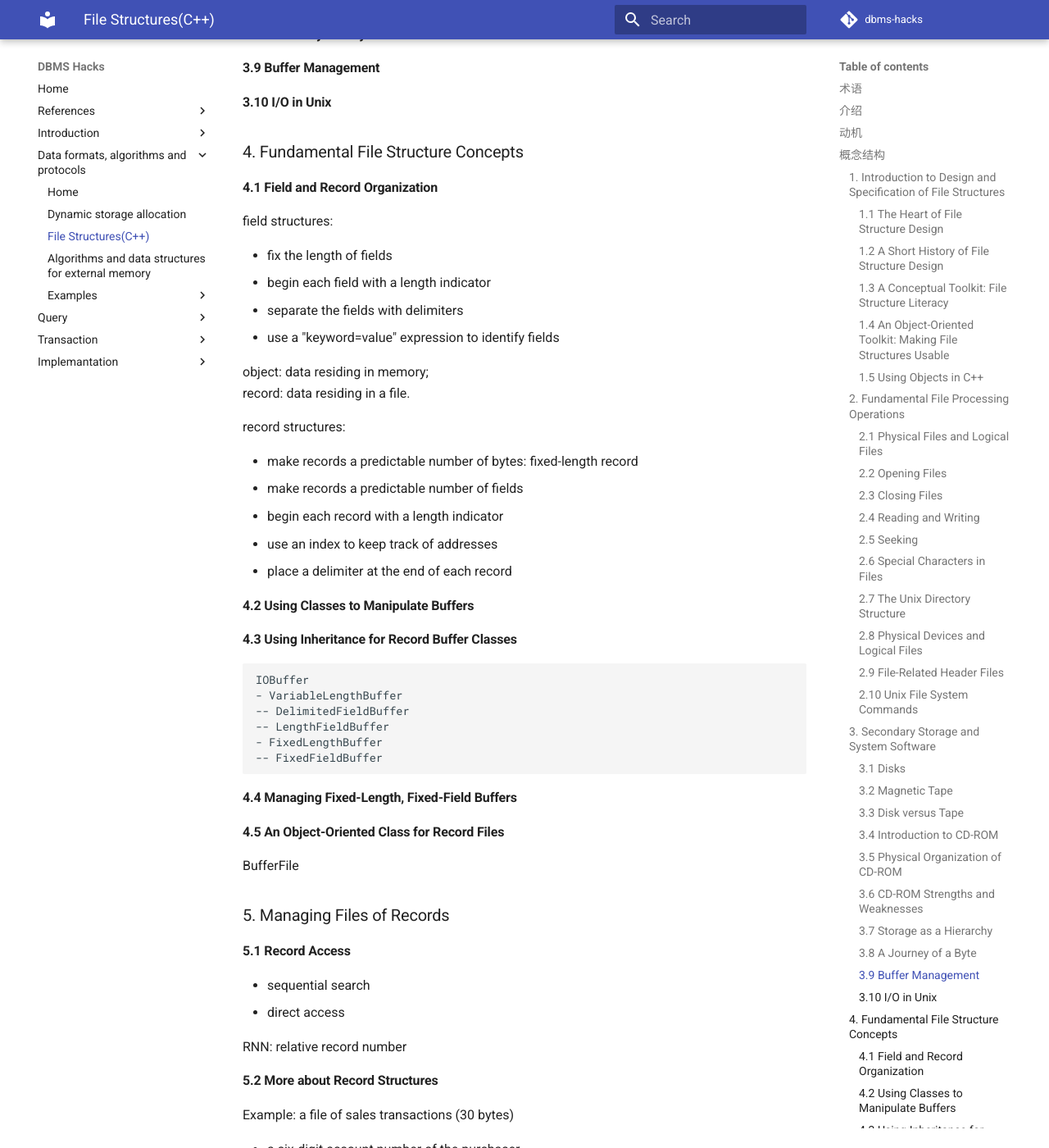
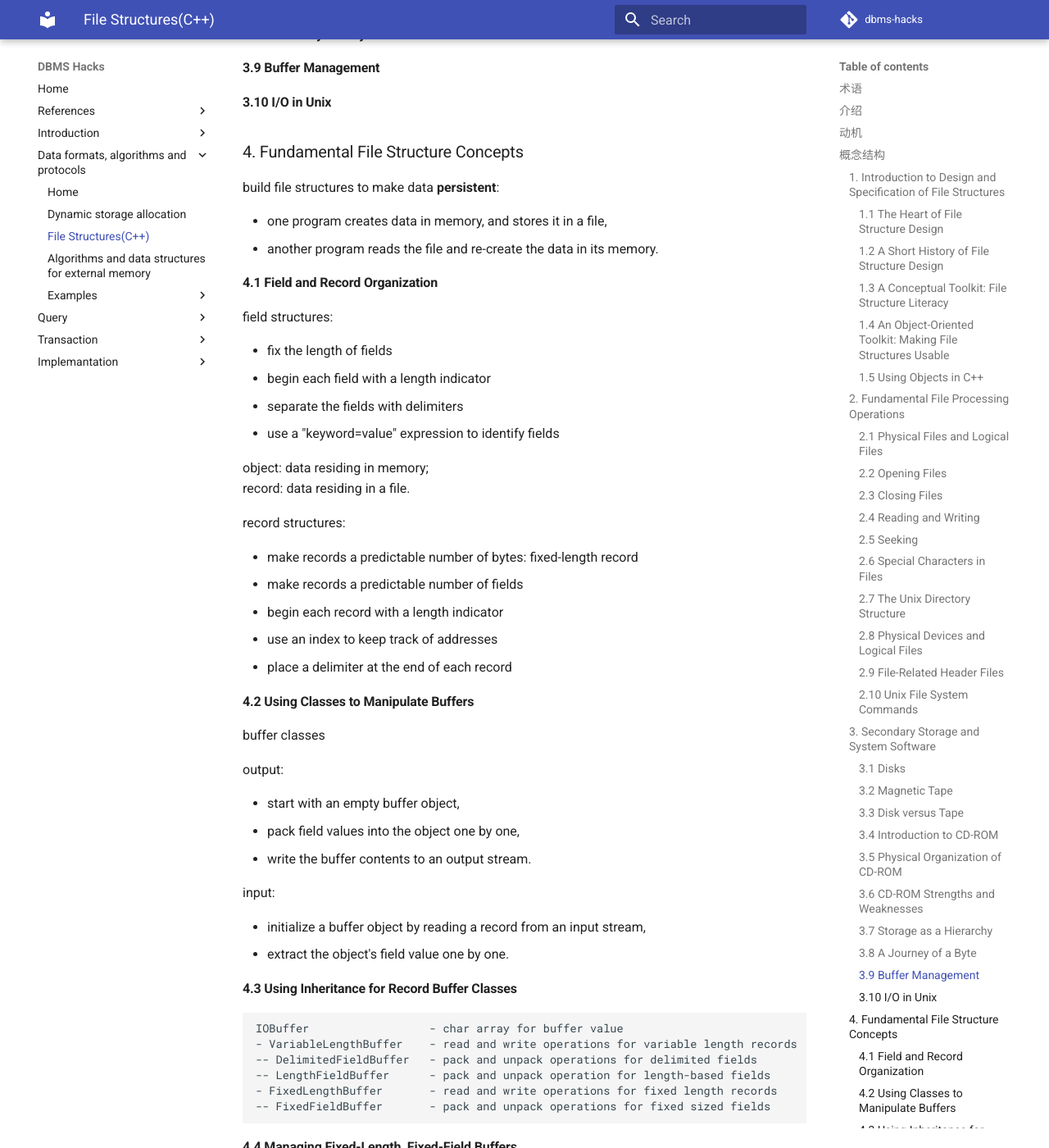
Before and after one commit to zhoujiagen/learning-dbms, an MkDocs documentation site: the page built from docs/data/file-structures.md, in a window 1280 px wide and 1400 px high, scrolled down 2069 px. Shown: the whole window at 82% size. Built offline with MkDocs 1.6.1 and Material for MkDocs 9.7.7, drawn with Linux system fonts in a browser that asks for light colours; formulas are drawn with MathJax 3; comment, search, counter and statistics services are not loaded; some of the changed text lies outside the part shown.

````diff
--- a/docs/data/file-structures.md
+++ b/docs/data/file-structures.md
@@ -75,6 +75,11 @@
 
 ### 4. Fundamental File Structure Concepts
 
+build file structures to make data **persistent**:
+
+- one program creates data in memory, and stores it in a file,
+- another program reads the file and re-create the data in its memory.
+
 #### 4.1 Field and Record Organization
 
 field structures:
@@ -97,17 +102,28 @@
 
 #### 4.2 Using Classes to Manipulate Buffers
 
+buffer classes
 
+output:
+
+- start with an empty buffer object,
+- pack field values into the object one by one,
+- write the buffer contents to an output stream.
+
+input:
+
+- initialize a buffer object by reading a record from an input stream,
+- extract the object's field value one by one.
 
 #### 4.3 Using Inheritance for Record Buffer Classes
 
 ```
-IOBuffer
-- VariableLengthBuffer
--- DelimitedFieldBuffer
--- LengthFieldBuffer
-- FixedLengthBuffer
--- FixedFieldBuffer
+IOBuffer                  - char array for buffer value
+- VariableLengthBuffer    - read and write operations for variable length records
+-- DelimitedFieldBuffer   - pack and unpack operations for delimited fields
+-- LengthFieldBuffer      - pack and unpack operation for length-based fields
+- FixedLengthBuffer       - read and write operations for fixed length records
+-- FixedFieldBuffer       - pack and unpack operations for fixed sized fields
 ```
 
 #### 4.4 Managing Fixed-Length, Fixed-Field Buffers
@@ -459,10 +475,23 @@
 ### 9. Multi-level Indexing and B-trees
 
 #### 9.1 Introduction: The Invention of the B-Tree
+
+- R. Bayer, E. McCreight, Organization and Maintenance of Large Ordered Indexes, 1972.
+- Douglas Comer, The Ubiquitous B-Tree, 1979.
+
 #### 9.2 Statement of the Problem
+
+- searching the index must be faster than binary searching
+- insertion and deletion must be as fast as search
+
 #### 9.3 Indexing with Binary Search Trees
 
 ##### 9.3.1 AVL Trees
+
+- G. M. Adel'son-Vel'skii, E. M. Landis
+- HB(k): permitted to be k levels out of balance.
+- height-balanced 1-tree, HB(1) tree: no two subtrees of any root differ by more than one level.
+
 ##### 9.3.2 Paged Binary Trees
 ##### 9.3.3 Problems with Paged Trees
 
````
Also changed, not shown: other parts of docs/data/file-structures.md (+1 -1 lines), 19 other files.
